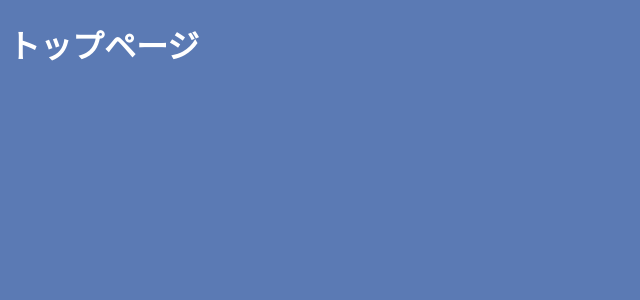
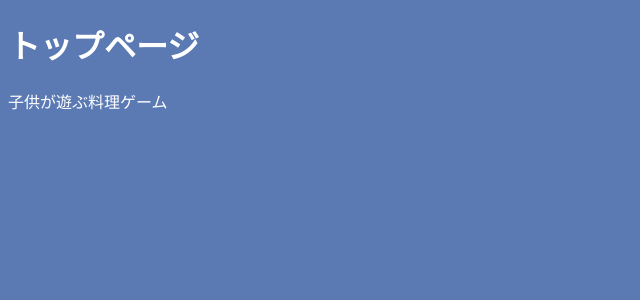
Before and after one commit to kanayakaisei/cooking_game, a Next.js app: page / in a window 1280 px wide. Shown: the top 300 px of the page, without its empty margins (0-640 px from the left). Built offline with nearby package versions, Linux system fonts and the light colour scheme.

Commit message:
クラウドフレアテスト

```diff
--- a/app/page.module.css
+++ b/app/page.module.css
@@ -4,3 +4,7 @@ body{
 .title{
     color: white;
 }
+.explanation{
+    color: white;
+
+}
--- a/app/page.tsx
+++ b/app/page.tsx
@@ -4,6 +4,7 @@ export default function Home() {
   return (
     <div className={styles.container}>
       <h1 className={styles.title}>トップページ</h1>
+      <p className={styles.explanation}>子供が遊ぶ料理ゲーム</p>
     </div>
   );
 }
```
